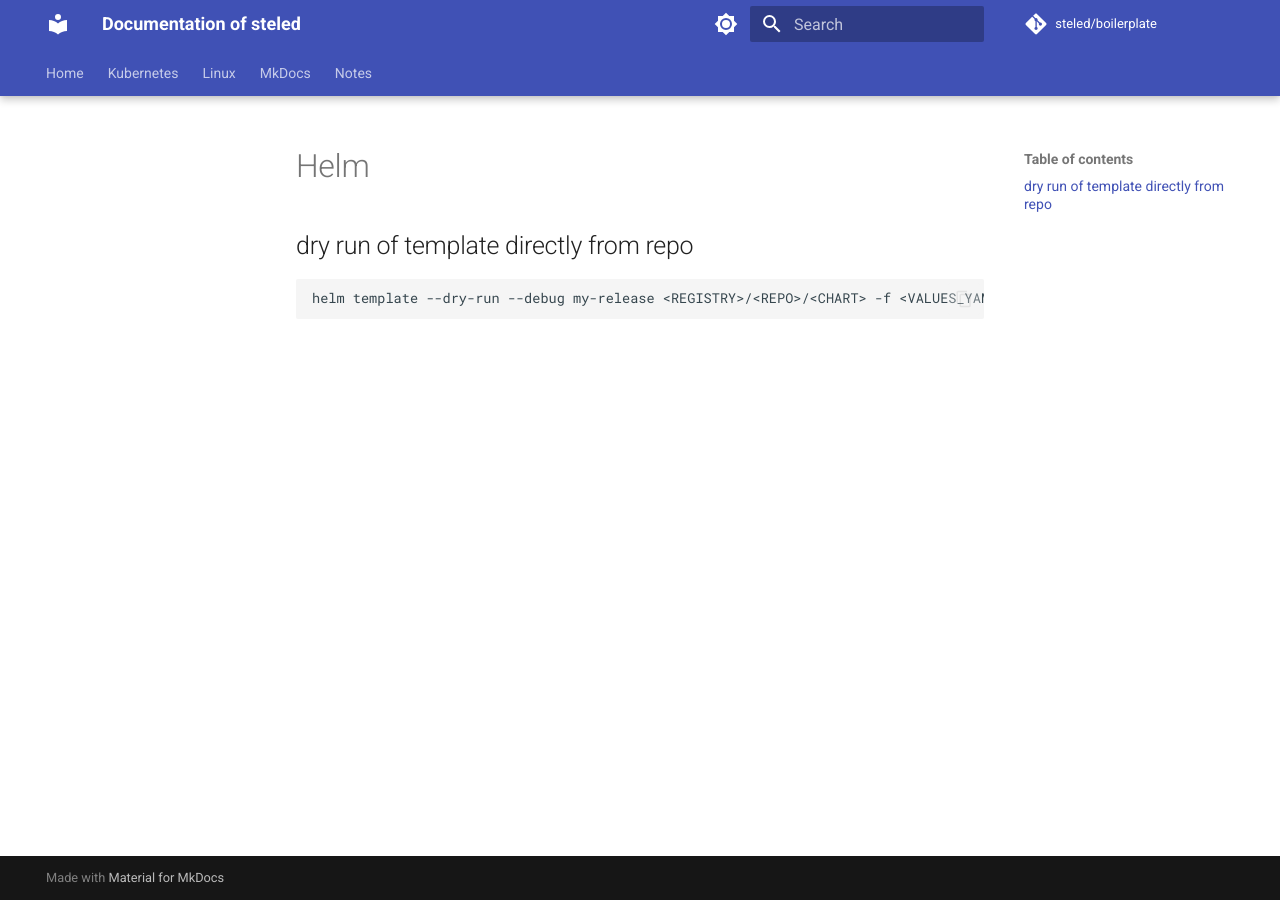
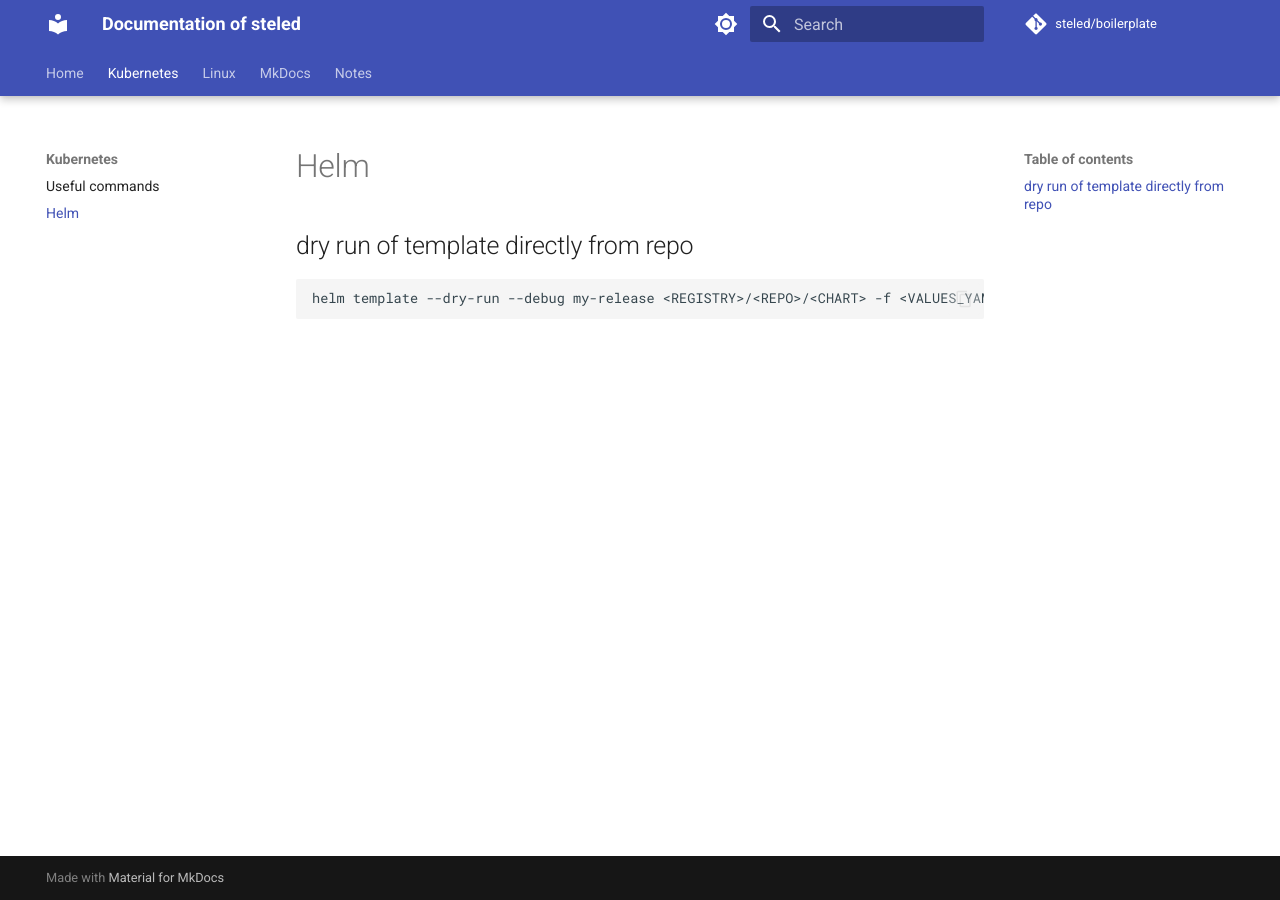
Before and after one commit to steled/documentation, an MkDocs documentation site: the page built from docs/kubernetes/helm.md, in a window 1280 px wide. Built offline with MkDocs 1.6.1 and Material for MkDocs 9.7.7, drawn with Linux system fonts in a browser that asks for light colours; comment, search, counter and statistics services are not loaded.

Commit message:
Update mkdocs.yml
- added helm file

```diff
--- a/mkdocs.yml
+++ b/mkdocs.yml
@@ -41,6 +41,7 @@ nav:
     - index.md
   - Kubernetes:
     - kubernetes/useful_commands.md
+    - kubernetes/helm.md
   - Linux:
     - linux/git.md
     - linux/useful_commands.md
```
